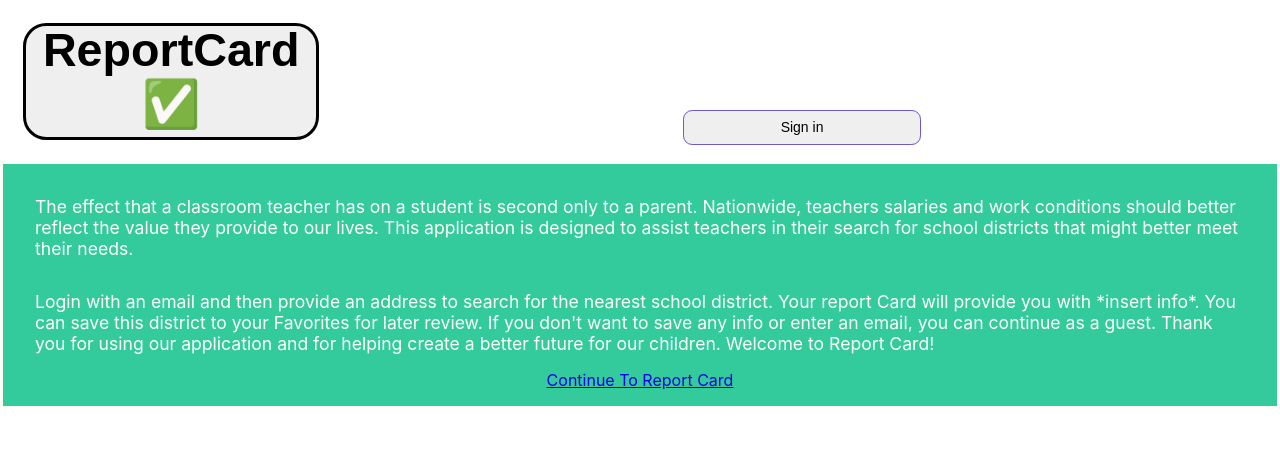
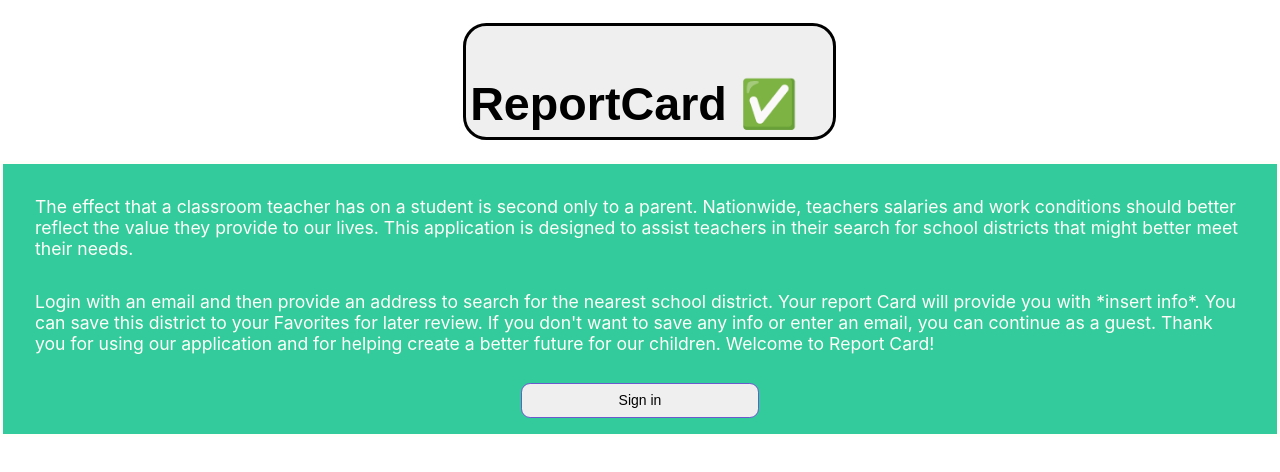
Before and after one commit to reportcard-org/reportcard-fe, a React (Create React App) app: page / in a window 1280 px wide. Shown: the top 472 px of the page. Built offline with nearby package versions, Linux system fonts and the light colour scheme; no server answers.

Commit message:
Remove sign in from navbar to only be rendered on OverView component

```diff
--- a/src/components/NavBar/NavBar.js
+++ b/src/components/NavBar/NavBar.js
@@ -27,9 +27,6 @@ const NavBar = ({ signOut, data}) => {
                     <button onClick={ () => navigate('/home') } className='logo'>
                         ReportCard ✅
                 </button>
-                    <div className='nav-button-container'>
-                    <button className='return-to-login-page-button' onClick={ () => navigate('/login') }>Sign in</button>
-                    </div>
                 </div>
             </div>
             )
--- a/src/components/Overview/Overview.js
+++ b/src/components/Overview/Overview.js
@@ -1,7 +1,9 @@
 import './Overview.scss';
-import { NavLink } from 'react-router-dom';
+import { useNavigate } from 'react-router-dom';
 
 const Overview = () => {
+    const navigate = useNavigate()
+
     return (
         <article className='overview'>
             <p>
@@ -11,11 +13,9 @@ const Overview = () => {
             <p>
                 Login with an email and then provide an address to search for the nearest school district. Your report Card will provide you with *insert info*. You can save this district to your Favorites for later review. If you don't want to save any info or enter an email, you can continue as a guest. Thank you for using our application and for helping create a better future for our children. Welcome to Report Card!
             </p>
-            <NavLink to='/login'>
-                <div className='nav-container'>
-                    <label>Continue To Report Card</label>
-                </div>
-            </NavLink>
+            <div className='nav-button-container'>
+                <button className='return-to-login-page-button' onClick={ () => navigate('/login') }>Sign in</button>
+            </div>
         </article>
     );
 };
```
